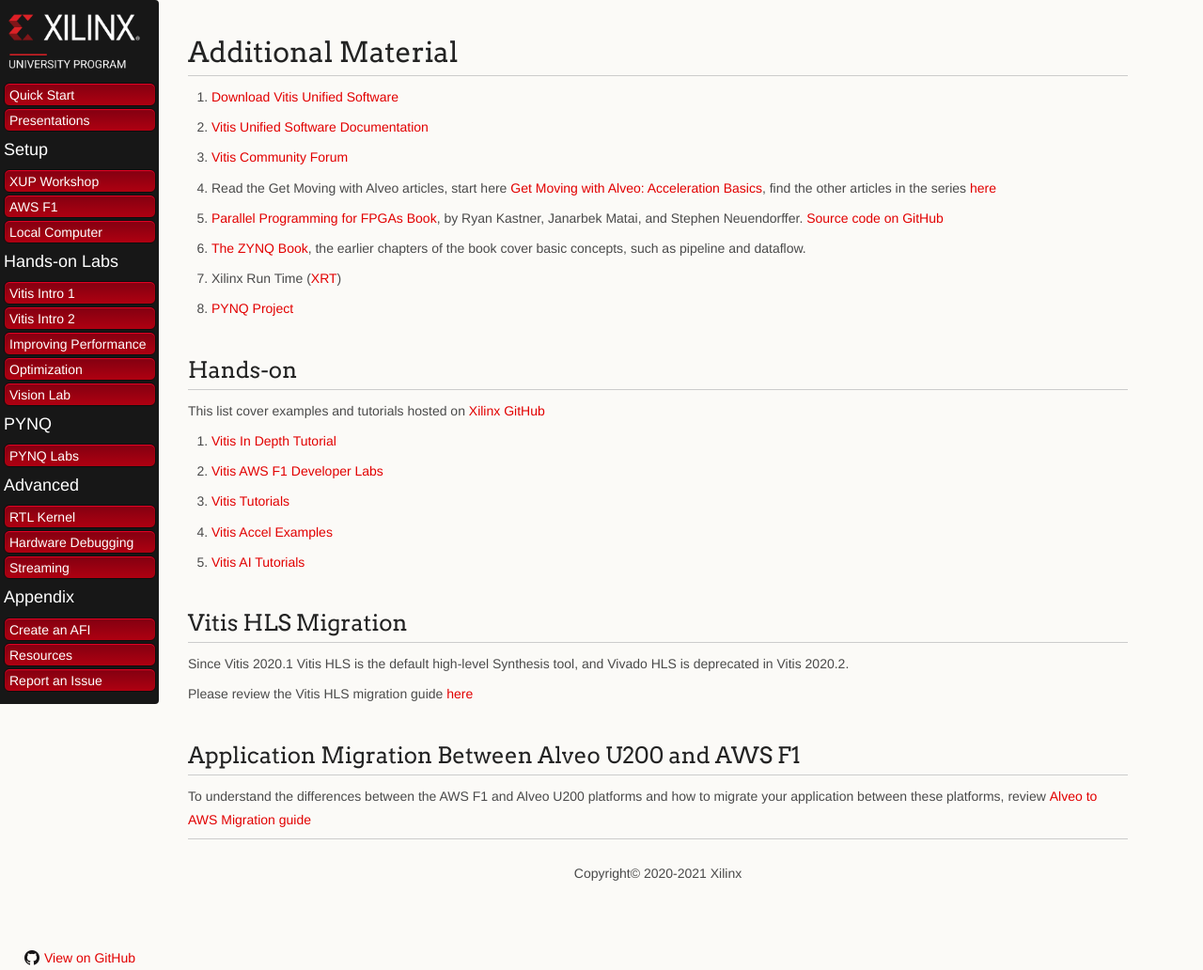
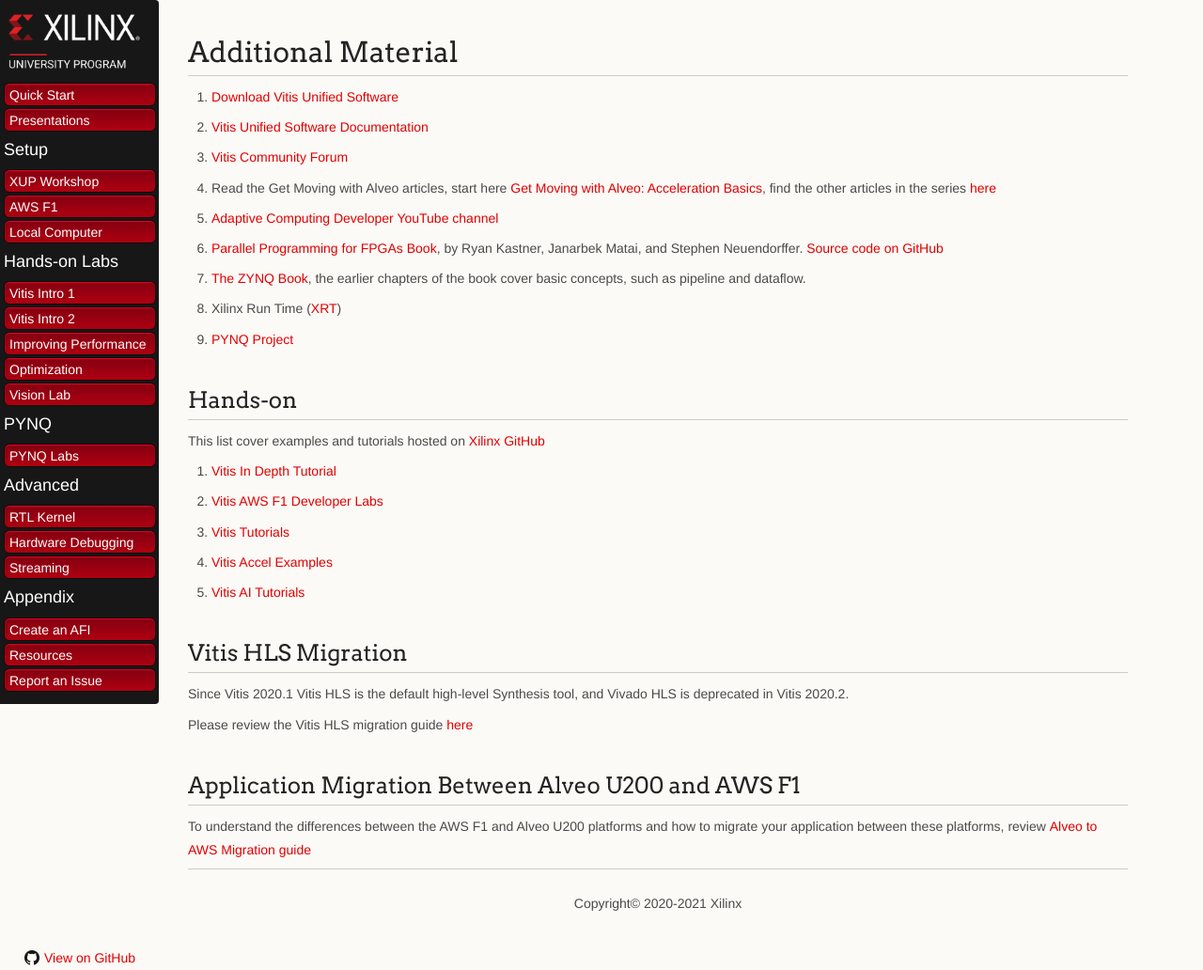
Before and after one commit to Xilinx/xup_compute_acceleration, a Jekyll site: the page built from docs/resources.md, in a window 1280 px wide and 1032 px high. Shown: the whole window at 94% size. Built offline with Jekyll 4.4.1, drawn with Linux system fonts in a browser that asks for light colours; our own code applies the rules of GitHub Pages for plain Markdown files.

Commit message:
Add Adaptive Computing Developer YouTube channel

```diff
--- a/docs/resources.md
+++ b/docs/resources.md
@@ -11,6 +11,8 @@
 1. [Vitis Community Forum](https://forums.xilinx.com/t5/Vitis-Acceleration-SDAccel-SDSoC/bd-p/tools_v)
 
 1. Read the Get Moving with Alveo articles, start here [Get Moving with Alveo: Acceleration Basics](https://developer.xilinx.com/en/articles/acceleration-basics.html), find the other articles in the series [here](https://developer.xilinx.com/en/articles.html)
+
+1. [Adaptive Computing Developer YouTube channel](https://www.youtube.com/channel/UCkzIS3hJplxSbVRxRQJW4Ow)
 
 1. [Parallel Programming for FPGAs Book](https://arxiv.org/pdf/1805.03648.pdf), by Ryan Kastner, Janarbek Matai, and Stephen Neuendorffer. [Source code on GitHub](https://github.com/KastnerRG/pp4fpgas)
 
```
